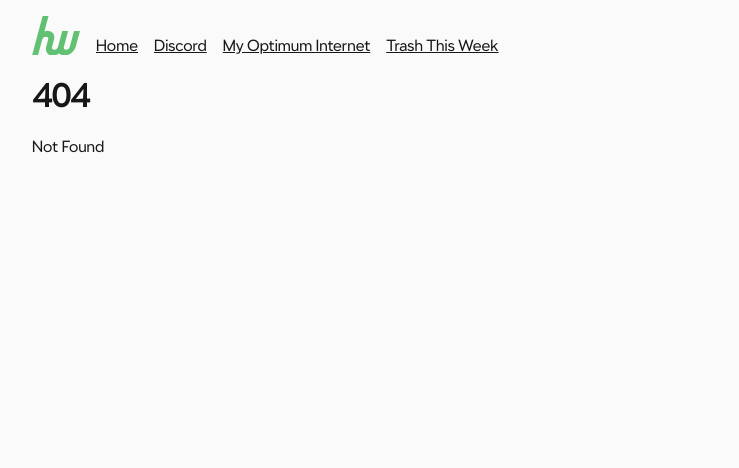
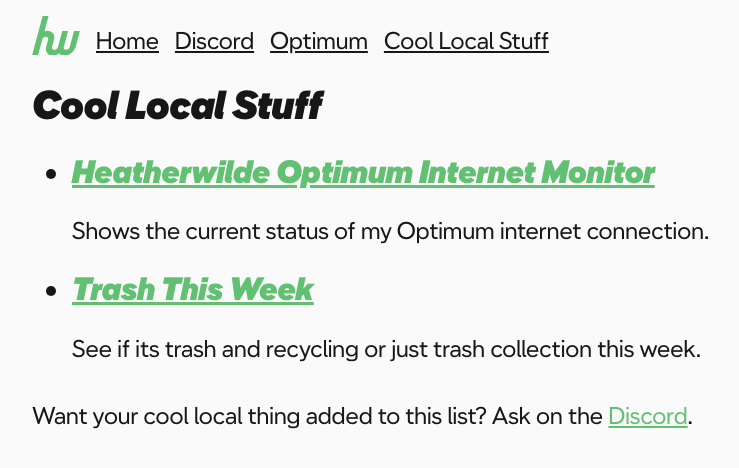
Before and after one commit to t-mart/heatherwilde.buzz, a SvelteKit app: page /cool-local-stuff in a window 1280 px wide. Before the commit this address had no page. Shown: the top 468 px of the page, without its empty margins (240-979 px from the left). Built offline with nearby package versions, Linux system fonts and the light colour scheme.

Commit message:
cool-loca-stuff, buncha tweaks

```diff
--- a/src/global.css
+++ b/src/global.css
@@ -1,14 +1,26 @@
+@font-face {
+	font-family: 'ATNameSansDisplayTrial-BlackItalic';
+	src: url('/fonts/ATNameSansDisplayTrial-BlackItalic.otf') format('opentype');
+	font-style: italic;
+	font-weight: 700;
+}
 @font-face {
 	font-family: 'ATNameSansDisplayTrial-Black';
 	src: url('/fonts/ATNameSansDisplayTrial-Black.otf') format('opentype');
+	font-style: normal;
+	font-weight: 700;
 }
 @font-face {
-	font-family: 'ATNameSansDisplayTrial-BlackItalic';
-	src: url('/fonts/ATNameSansDisplayTrial-BlackItalic.otf') format('opentype');
+	font-family: 'ATNameSansDisplayTrial-Italic';
+	src: url('/fonts/ATNameSansDisplayTrial-Italic.otf') format('opentype');
+	font-style: italic;
+	font-weight: 400;
 }
 @font-face {
 	font-family: 'ATNameSansDisplayTrial-Regular';
 	src: url('/fonts/ATNameSansDisplayTrial-Regular.otf') format('opentype');
+	font-style: normal;
+	font-weight: 400;
 }
 
 /* Define default (light mode) colors */
@@ -19,6 +31,9 @@
 	--down-color: #ff6166;
 	--spotty-color: #f2a20d;
 	--non-data-color: #666666;
+	--heading-font-family: 'ATNameSansDisplayTrial-BlackItalic', sans-serif;
+	--text-font-family: 'ATNameSansDisplayTrial-Regular', sans-serif;
+	--text-font-size: 1.5rem;
 }
 
 /* Define dark mode colors */
@@ -34,20 +49,41 @@
 body {
 	background-color: var(--background-color);
 	color: var(--text-color);
-	font-family: 'ATNameSansDisplayTrial-Regular', sans-serif;
+	font-family: var(--text-font-family);
+	font-size: var(--text-font-size);
+}
+
+h1, h2, h3, h4, h5, h6 {
+	font-family: var(--heading-font-family);
+}
+
+h1 {
+	font-size: 2.5rem;
+}
+
+h2 {
+	font-size: 2rem;
+}
+
+h3 {
+	font-size: 1.5rem;
+}
+
+h4 {
+	font-size: 1.25rem;
 }
 
 a {
-	color: var(--text-color);
+	color: var(--up-color);
 	text-decoration: underline;
 }
 
 a:visited {
-	color: var(--text-color);
+	color: var(--up-color);
 }
 
 a:hover {
-	color: var(--up-color);
+	color: var(--text-color);
 }
 
 a:focus {
--- a/src/lib/Grade.svelte
+++ b/src/lib/Grade.svelte
@@ -38,7 +38,7 @@
 	}
 </script>
 
-<div class="grade">
+<h1 class="grade">
 	My internet is
 	<span class={grade === Grade.Up ? 'up' : grade === Grade.Spotty ? 'spotty' : 'down'}>
 		{#if grade === Grade.Up}
@@ -49,7 +49,7 @@
 			Down 😱
 		{/if}
 	</span>
-</div>
+</h1>
 
 <style>
 	.up {
@@ -65,8 +65,6 @@
 	}
 
 	.grade {
-		font-size: 2.5rem;
-		font-family: 'ATNameSansDisplayTrial-BlackItalic', sans-serif;
 		text-align: center;
 	}
 </style>
--- a/src/routes/+layout.svelte
+++ b/src/routes/+layout.svelte
@@ -22,7 +22,6 @@
 							/></svg
 						>
 					</button>
-					<!-- <a href="/" aria-label="Home"> -->
 					<svg
 						class="logo"
 						viewBox="-34.5 0 122 100"
@@ -36,12 +35,11 @@
 							transform="skewX(-15)"
 						/>
 					</svg>
-					<!-- </a> -->
 				</li>
 				<li><a href="/">Home</a></li>
 				<li><a href="https://discord.gg/fYS3BTXJdr">Discord</a></li>
-				<li><a href="/internet">My Optimum Internet</a></li>
-				<li><a href="https://trashthisweek.com/">Trash This Week</a></li>
+				<li><a href="/internet">Optimum</a></li>
+				<li><a href="/cool-local-stuff">Cool Local Stuff</a></li>
 			</ol>
 		</nav>
 	</header>
@@ -58,6 +56,18 @@
 		padding-left: 2rem;
 		padding-right: 2rem;
 		max-width: 800px;
+	}
+
+	nav a {
+		color: var(--text-color);
+	}
+
+	nav a:visited {
+		color: var(--text-color);
+	}
+
+	nav a:hover {
+		color: var(--up-color);
 	}
 
 	nav ol {
@@ -84,7 +94,7 @@
 	.nav-buttons {
 		display: flex;
 		align-items: center;
-        gap: 1rem;
+		gap: 1rem;
 	}
 
 	@media (min-width: 600px) {
@@ -94,7 +104,7 @@
 
 		nav ol.collapsed li:not(.nav-buttons) {
 			display: unset;
-            align-self: flex-end;
+			align-self: flex-end;
 		}
 
 		nav ol li .hamburger {
@@ -111,9 +121,9 @@
 		stroke: var(--up-color);
 	}
 
-    .hamburger {
-        padding: 0;
-    }
+	.hamburger {
+		padding: 0;
+	}
 
 	.hamburger svg {
 		stroke: var(--text-color);
--- a/src/routes/+page.svelte
+++ b/src/routes/+page.svelte
@@ -16,26 +16,26 @@
 		<li>Party or event coming up?</li>
 	</ul>
 
-	<p class="cta">Come on by the <a href={PUBLIC_DISCORD_INVITE_LINK}>Discord</a>!</p>
+	<p class="cta">Come on by the <a href={PUBLIC_DISCORD_INVITE_LINK}>Discord</a> and talk about it!</p>
 </div>
 
 <style>
 	h1 {
-		font-size: 2.5rem;
-		font-weight: bold;
-		font-family: 'ATNameSansDisplayTrial-BlackItalic', sans-serif;
+		font-family: var(--heading-font-family);
 	}
 
 	.cta {
 		font-size: 4rem;
-		font-weight: bold;
-		font-family: 'ATNameSansDisplayTrial-BlackItalic', sans-serif;
-		color: var(--cta-color);
+		font-family: var(--heading-font-family);
 		margin-block-start: 1.5rem;
-        text-align: center;
+		text-align: center;
 	}
 
-	.howdy {
-		font-size: 2rem;
-	}
+    .cta a {
+        color: var(--up-color);
+    }
+
+    .cta a:hover {
+        color: var(--text-color);
+    }
 </style>
--- /dev/null
+++ b/src/routes/cool-local-stuff/+page.svelte
@@ -0,0 +1,55 @@
+<script lang="ts">
+	import { PUBLIC_DISCORD_INVITE_LINK } from '$env/static/public';
+
+	type CoolThing = {
+		title: string;
+		desc: string;
+		url: string;
+	};
+
+	let coolThings: CoolThing[] = [
+		{
+			title: 'Heatherwilde Optimum Internet Monitor',
+			desc: 'Shows the current status of my Optimum internet connection.',
+			url: '/internet'
+		},
+		{
+			title: 'Trash This Week',
+			desc: 'See if its trash and recycling or just trash collection this week.',
+			url: 'https://trashthisweek.com'
+		}
+	];
+</script>
+
+<svelte:head>
+    <title>Cool Stuff - heatherwilde.buzz</title>
+</svelte:head>
+
+<div class="cool-local-stuff">
+    <h1>Cool Local Stuff</h1>
+
+    <ul>
+        {#each coolThings as coolThing}
+            <li>
+                <h2><a href={coolThing.url}>{coolThing.title}</a></h2>
+                <p class="desc">{coolThing.desc}</p>
+            </li>
+        {/each}
+    </ul>
+
+	<p class="cta">Want your cool local thing added to this list? Ask on the <a href={PUBLIC_DISCORD_INVITE_LINK}>Discord</a>.</p>
+</div>
+
+<style>
+	.cta {
+		margin-top: 2.5rem;
+	}
+
+	li {
+		font-size: 2rem;
+	}
+
+	.desc {
+		font-size: var(--text-font-size);
+	}
+</style>
```
Also changed, not shown: src/routes/internet/+page.svelte (+10 -2 lines), static/fonts/ATNameSansDisplayTrial-Italic.otf (added).
